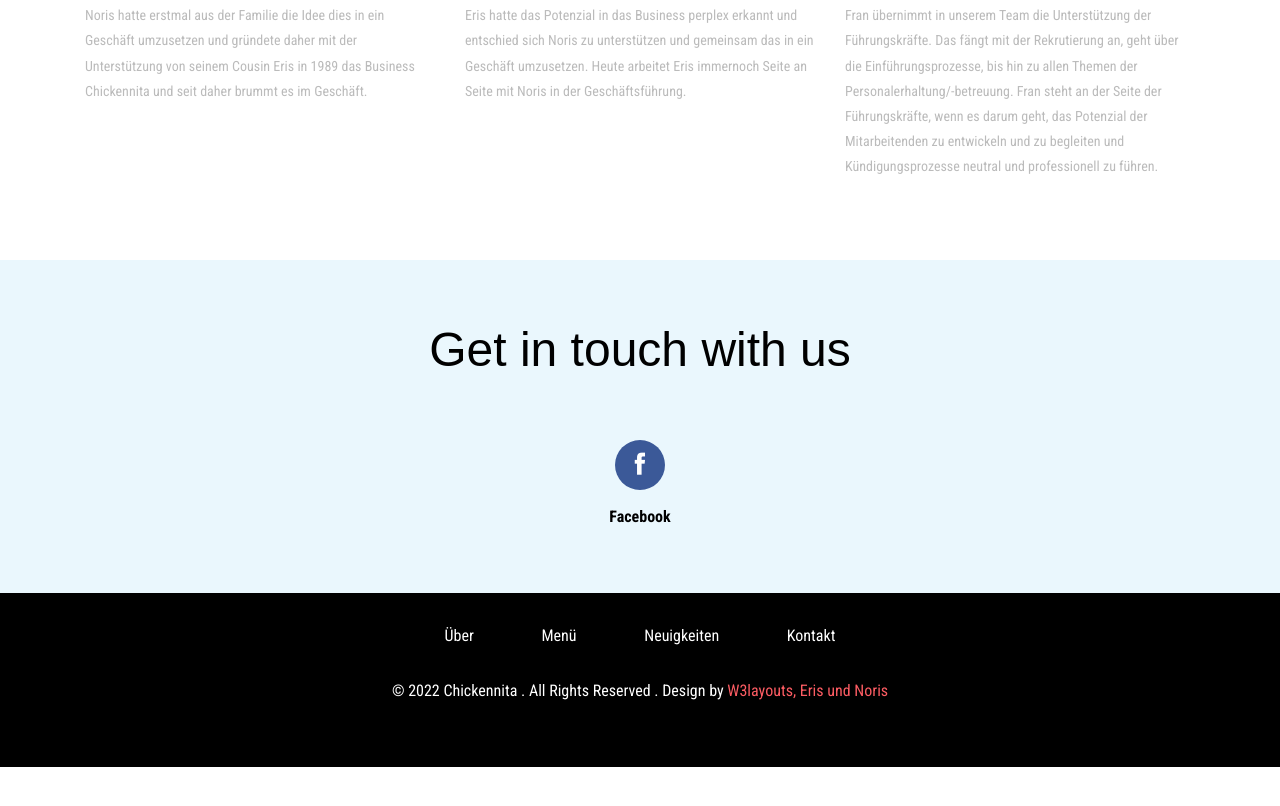
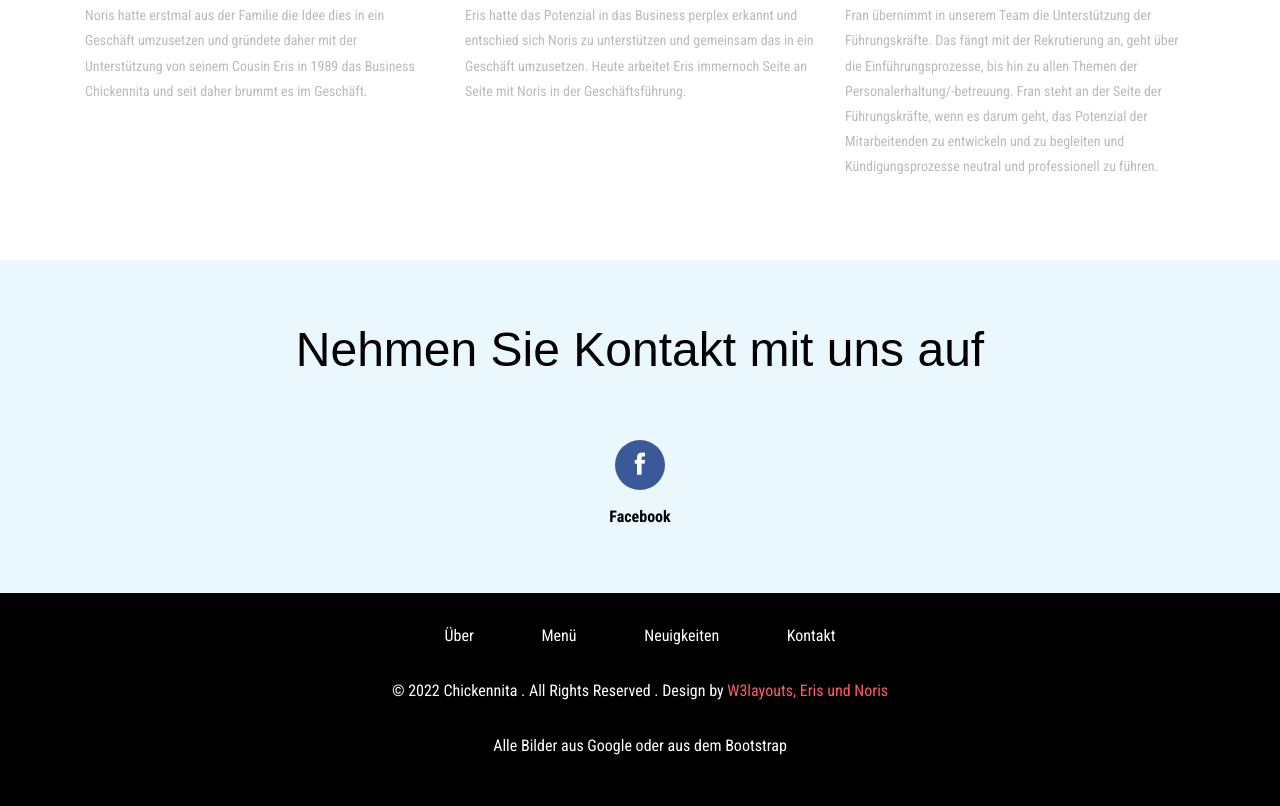
Before and after one commit to norisgiro/Chickennita, a plain HTML site: page about.html in a window 1280 px wide. Shown: the part 1282-2088 px from the top of the page. Before the commit the page ends 2049 px from the top, so only its background shows below. Drawn offline with Linux system fonts and the light colour scheme; a web font is replaced by a local one.

Commit message:
copyright optimiemirt

```diff
--- a/about.html
+++ b/about.html
@@ -211,7 +211,7 @@ Smartphone Compatible web template, free webdesigns for Nokia, Samsung, LG, Sony
         <div class="container">
             <div class="footer-grids">
                 <div class="footer-heading">
-                    <h3>Get in touch with us</h3>
+                    <h3>Nehmen Sie Kontakt mit uns auf</h3>
                 </div>
                 <div class="footer-icons">
                     <ul>
@@ -240,6 +240,7 @@ Smartphone Compatible web template, free webdesigns for Nokia, Samsung, LG, Sony
             <div class="agileinfo">
 
                 <p>© 2022 Chickennita . All Rights Reserved . Design by <a href=http://w3layouts.com/>W3layouts, Eris und Noris</a></p>
+                <p>Alle Bilder aus Google oder aus dem Bootstrap</p>
             </div>
         </div>
     </div>
```
Also changed, not shown: contact.html (+1 -0 lines), index.html (+1 -0 lines), menu.html (+1 -0 lines), news.html (+1 -0 lines), single.html (+1 -0 lines).
